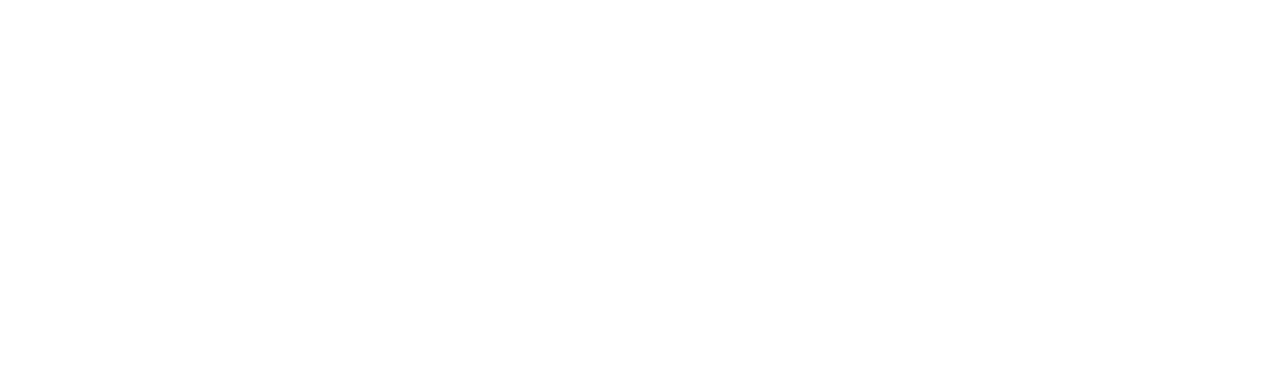
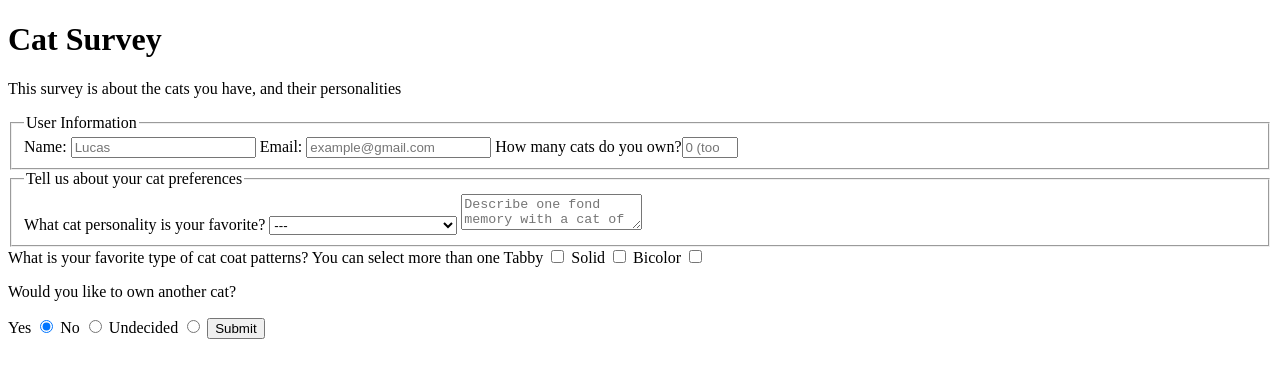
Before and after one commit to Lucas-Grillos/FCC-Survey-Form, a plain HTML site: page index.html in a window 1280 px wide. Drawn offline with Linux system fonts and the light colour scheme.

Commit message:
cover HTML requirements for project

```diff
--- a/index.html
+++ b/index.html
@@ -6,6 +6,42 @@
     <title>Survey Form</title>
 </head>
 <body>
+    <h1 id="title">Cat Survey</h1>
+    <p id="description">This survey is about the cats you have, and their personalities</p>
+    <form action="" method="" id="survey-form">
+        <fieldset>
+            <legend>User Information</legend>
+            <label id="name-label" for="name">Name: <input id="name" type="text" name="name" placeholder="Lucas" required /></label>
+            <label id="email-label" for="email">Email: <input id="email" type="email" placeholder="example@gmail.com" required /></label>
+            <label id="number-label" for="number">How many cats do you own?<input id="number" type="number" min="0" max="99" placeholder="0 (too few) - 99 (too many!)" required /></label>
+        </fieldset>
 
+        <fieldset>
+            <legend>Tell us about your cat preferences</legend>
+            <label>What cat personality is your favorite?
+                <select id="dropdown">
+                    <option>---</option>
+                    <option>Neuroticism (skittishness)</option>
+                    <option>Extraversion (outgoingness)</option>
+                    <option>Dominant</option>
+                    <option>Impulsiveness</option>
+                    <option>Agreeableness</option>
+                </select>
+            </label>
+            <textarea placeholder="Describe one fond memory with a cat of yours..."></textarea>
+        </fieldset>
+            What is your favorite type of cat coat patterns? You can select more than one
+            <label>Tabby <input type="checkbox" value="tabby"/></label>
+            <label>Solid <input type="checkbox" value="solid"/></label>
+            <label>Bicolor <input type="checkbox" value="bicolor"/></label>
+
+            <p>Would you like to own another cat?</p>
+            <label>Yes <input type="radio" value="0" name="cat-group" checked /></label>
+            <label>No <input type="radio" value="1" name="cat-group" /></label>
+            <label>Undecided <input type="radio" value="2" name="cat-group"></input></label>
+        </fieldset>
+
+        <input id="submit" type="submit" value="Submit">
+    </form>
 </body>
 </html>
```
Also changed, not shown: styles.css (added).
